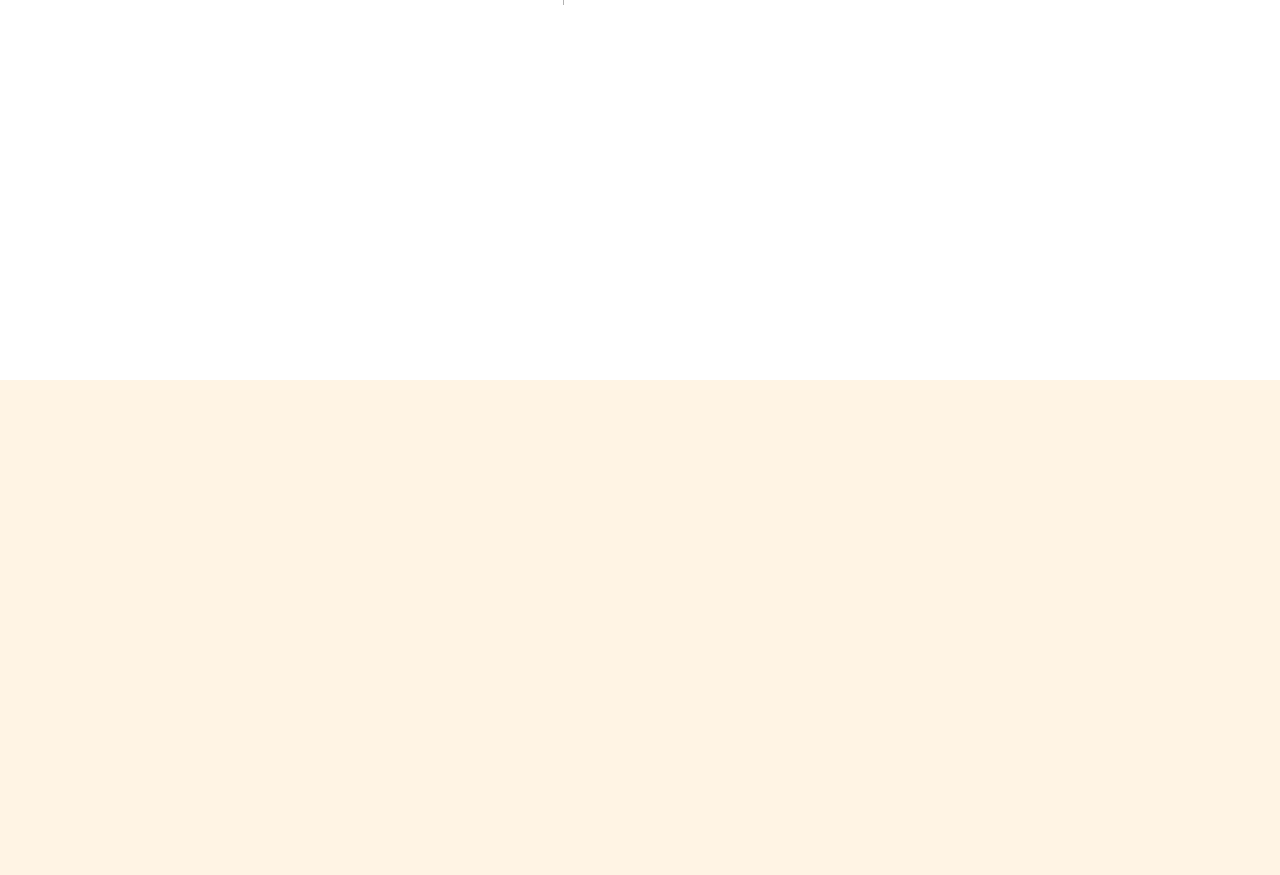
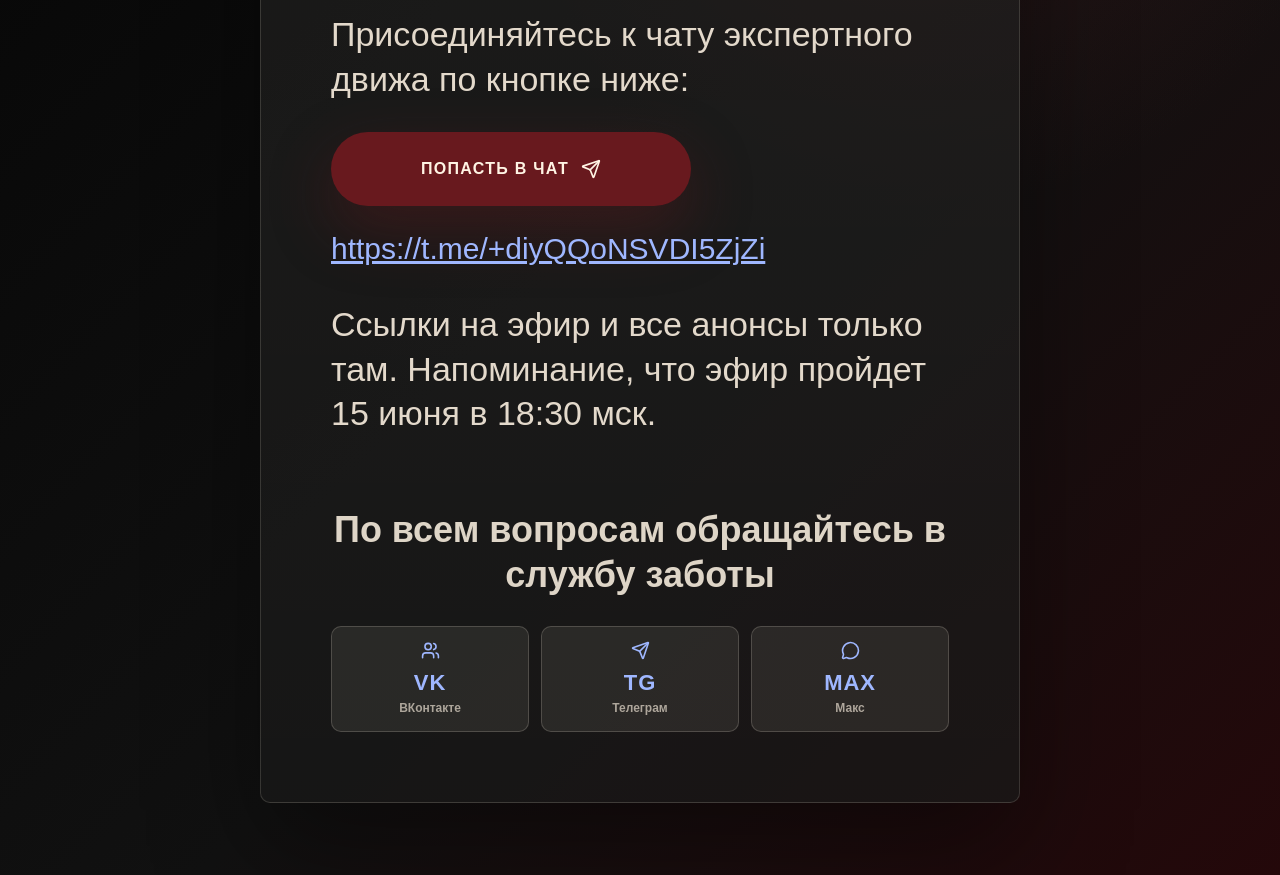
Before and after one commit to sergey9lap-sys/web15, a Next.js app: page /thanks in a window 1280 px wide. Before the commit this address had no page. Shown: the part 420-1295 px from the top of the page. Before the commit the page ends 800 px from the top, so only its background shows below. Built offline with nearby package versions, Linux system fonts and the light colour scheme.

Commit message:
add thank you page

```diff
--- a/app/globals.css
+++ b/app/globals.css
@@ -1275,6 +1275,155 @@ h1 {
   gap: 18px;
 }
 
+.thanks-page {
+  min-height: 100vh;
+  display: grid;
+  place-items: center;
+  padding: clamp(28px, 6vw, 72px);
+  background:
+    radial-gradient(circle at 72% 14%, rgba(104, 25, 30, 0.34), transparent 28rem),
+    linear-gradient(135deg, #050505 0%, #111111 58%, #24080a 100%);
+  color: var(--sand);
+}
+
+.thanks-card {
+  width: min(100%, 760px);
+  border: 1px solid rgba(255, 244, 228, 0.14);
+  border-radius: 10px;
+  padding: clamp(30px, 7vw, 70px);
+  background:
+    linear-gradient(180deg, rgba(255, 244, 228, 0.05), rgba(255, 244, 228, 0.015)),
+    rgba(20, 20, 20, 0.72);
+  box-shadow: 0 44px 110px rgba(0, 0, 0, 0.4);
+}
+
+.thanks-rule {
+  width: min(100%, 430px);
+  height: 2px;
+  margin-bottom: 34px;
+  background: rgba(255, 244, 228, 0.82);
+}
+
+.thanks-kicker {
+  color: rgba(255, 244, 228, 0.82);
+  font-size: clamp(22px, 3vw, 34px);
+  line-height: 1.25;
+}
+
+.thanks-card h1 {
+  max-width: 620px;
+  margin-top: 34px;
+  color: #ffe59a;
+  font-family: Arial, Helvetica, sans-serif;
+  font-size: clamp(38px, 6.2vw, 68px);
+  font-weight: 900;
+  line-height: 1.08;
+}
+
+.thanks-lead,
+.thanks-note {
+  max-width: 650px;
+  color: rgba(255, 244, 228, 0.88);
+  font-size: clamp(22px, 3vw, 34px);
+  line-height: 1.32;
+}
+
+.thanks-lead {
+  margin-top: 30px;
+}
+
+.thanks-primary {
+  display: inline-flex;
+  align-items: center;
+  justify-content: center;
+  gap: 12px;
+  min-width: min(100%, 360px);
+  min-height: 74px;
+  margin-top: 30px;
+  border-radius: 999px;
+  background: var(--wine);
+  color: var(--sand);
+  padding: 0 36px;
+  text-transform: uppercase;
+  letter-spacing: 0.08em;
+  font-size: 16px;
+  font-weight: 900;
+  box-shadow: 0 24px 62px rgba(104, 25, 30, 0.38);
+  transition: transform 0.22s ease, box-shadow 0.22s ease;
+}
+
+.thanks-primary:hover {
+  transform: translateY(-2px);
+  box-shadow: 0 34px 82px rgba(104, 25, 30, 0.5);
+}
+
+.thanks-chat-link {
+  display: block;
+  width: fit-content;
+  max-width: 100%;
+  margin-top: 24px;
+  color: #9fb7ff;
+  font-size: clamp(18px, 2.6vw, 30px);
+  line-height: 1.25;
+  text-decoration: underline;
+  overflow-wrap: anywhere;
+}
+
+.thanks-note {
+  margin-top: 34px;
+}
+
+.thanks-support {
+  margin-top: clamp(44px, 7vw, 72px);
+  text-align: center;
+}
+
+.thanks-support p {
+  max-width: 620px;
+  margin-inline: auto;
+  color: rgba(255, 244, 228, 0.86);
+  font-size: clamp(23px, 3.4vw, 36px);
+  font-weight: 900;
+  line-height: 1.24;
+}
+
+.thanks-support-actions {
+  display: grid;
+  grid-template-columns: repeat(3, minmax(0, 1fr));
+  gap: 12px;
+  margin-top: 28px;
+}
+
+.thanks-support-actions a {
+  display: grid;
+  min-height: 86px;
+  place-items: center;
+  border: 1px solid rgba(255, 244, 228, 0.18);
+  border-radius: 10px;
+  background: rgba(255, 244, 228, 0.08);
+  color: #9fb7ff;
+  padding: 14px 10px;
+  font-weight: 900;
+  transition: transform 0.22s ease, background 0.22s ease, border-color 0.22s ease;
+}
+
+.thanks-support-actions a:hover {
+  transform: translateY(-2px);
+  border-color: rgba(255, 244, 228, 0.42);
+  background: rgba(255, 244, 228, 0.13);
+}
+
+.thanks-support-actions span {
+  margin-top: 6px;
+  font-size: 22px;
+  letter-spacing: 0.04em;
+}
+
+.thanks-support-actions small {
+  color: rgba(255, 244, 228, 0.62);
+  font-size: 12px;
+}
+
 @media (max-width: 980px) {
   .hero,
   .host-section,
@@ -1496,4 +1645,17 @@ h1 {
   .footer-contact-grid {
     grid-template-columns: 1fr;
   }
-}
+
+  .thanks-page {
+    align-items: start;
+    padding: 24px 16px;
+  }
+
+  .thanks-card {
+    padding: 28px 20px;
+  }
+
+  .thanks-support-actions {
+    grid-template-columns: 1fr;
+  }
+}
--- /dev/null
+++ b/app/spasibo/page.tsx
@@ -0,0 +1 @@
+export { default } from "../thanks/page";
--- /dev/null
+++ b/app/thanks/page.tsx
@@ -0,0 +1,48 @@
+import { MessageCircle, Send, Users } from "lucide-react";
+
+const chatLink = "https://t.me/+diyQQoNSVDI5ZjZi";
+
+const supportLinks = [
+  { label: "ВКонтакте", short: "VK", href: "https://agkedu.getcourse.ru/vk_subscribe", icon: Users },
+  { label: "Телеграм", short: "TG", href: "https://agkedu.getcourse.ru/tg_subscribe", icon: Send },
+  { label: "Макс", short: "MAX", href: "https://agkedu.getcourse.ru/max_subscribe", icon: MessageCircle },
+];
+
+export default function ThanksPage() {
+  return (
+    <main className="thanks-page">
+      <section className="thanks-card" aria-labelledby="thanks-title">
+        <div className="thanks-rule" aria-hidden />
+        <p className="thanks-kicker">страница спасибо</p>
+        <h1 id="thanks-title">Регистрация прошла успешно!</h1>
+        <p className="thanks-lead">Присоединяйтесь к чату экспертного движа по кнопке ниже:</p>
+
+        <a className="thanks-primary" href={chatLink} target="_blank" rel="noopener noreferrer">
+          <span>Попасть в чат</span>
+          <Send size={20} aria-hidden />
+        </a>
+
+        <a className="thanks-chat-link" href={chatLink} target="_blank" rel="noopener noreferrer">
+          {chatLink}
+        </a>
+
+        <p className="thanks-note">
+          Ссылки на эфир и все анонсы только там. Напоминание, что эфир пройдет 15 июня в 18:30 мск.
+        </p>
+
+        <div className="thanks-support">
+          <p>По всем вопросам обращайтесь в службу заботы</p>
+          <div className="thanks-support-actions">
+            {supportLinks.map(({ label, short, href, icon: Icon }) => (
+              <a href={href} target="_blank" rel="noopener noreferrer" key={label}>
+                <Icon size={19} aria-hidden />
+                <span>{short}</span>
+                <small>{label}</small>
+              </a>
+            ))}
+          </div>
+        </div>
+      </section>
+    </main>
+  );
+}
```
